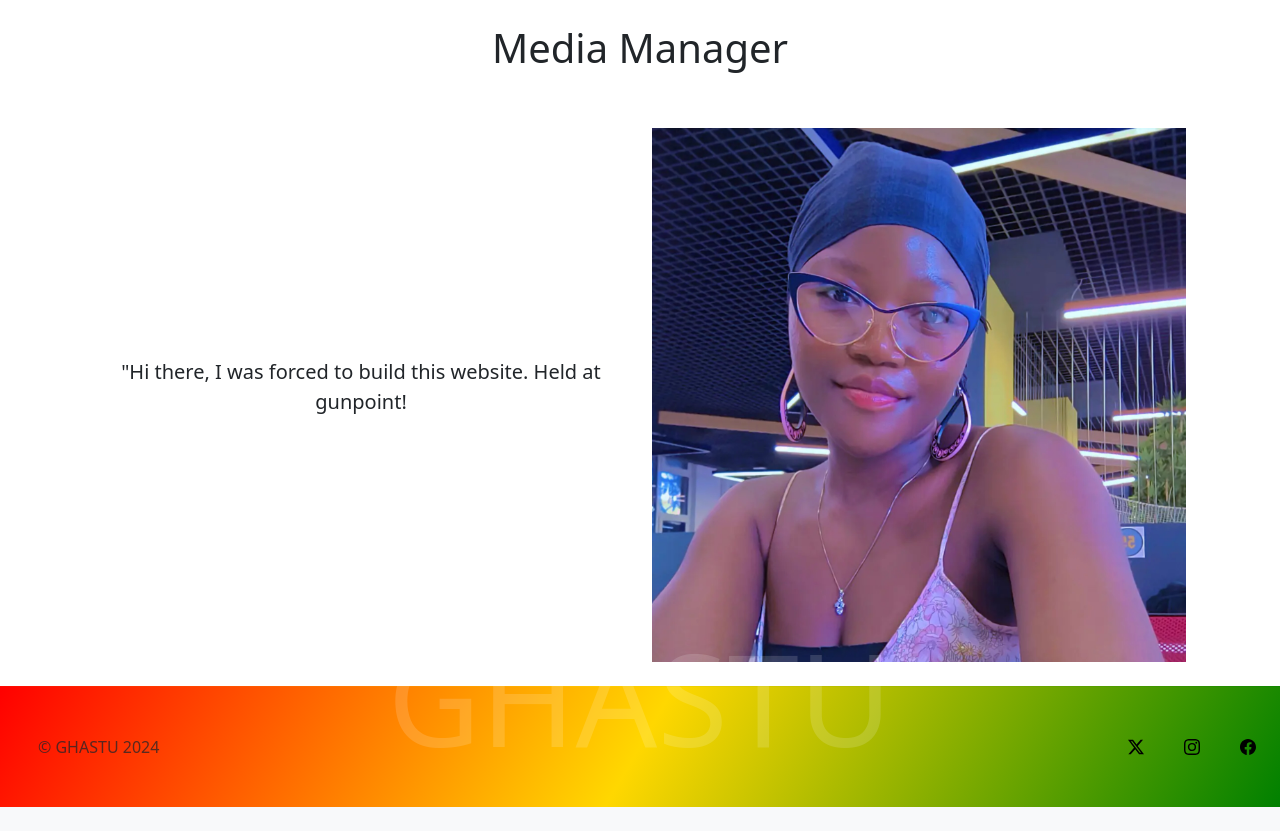
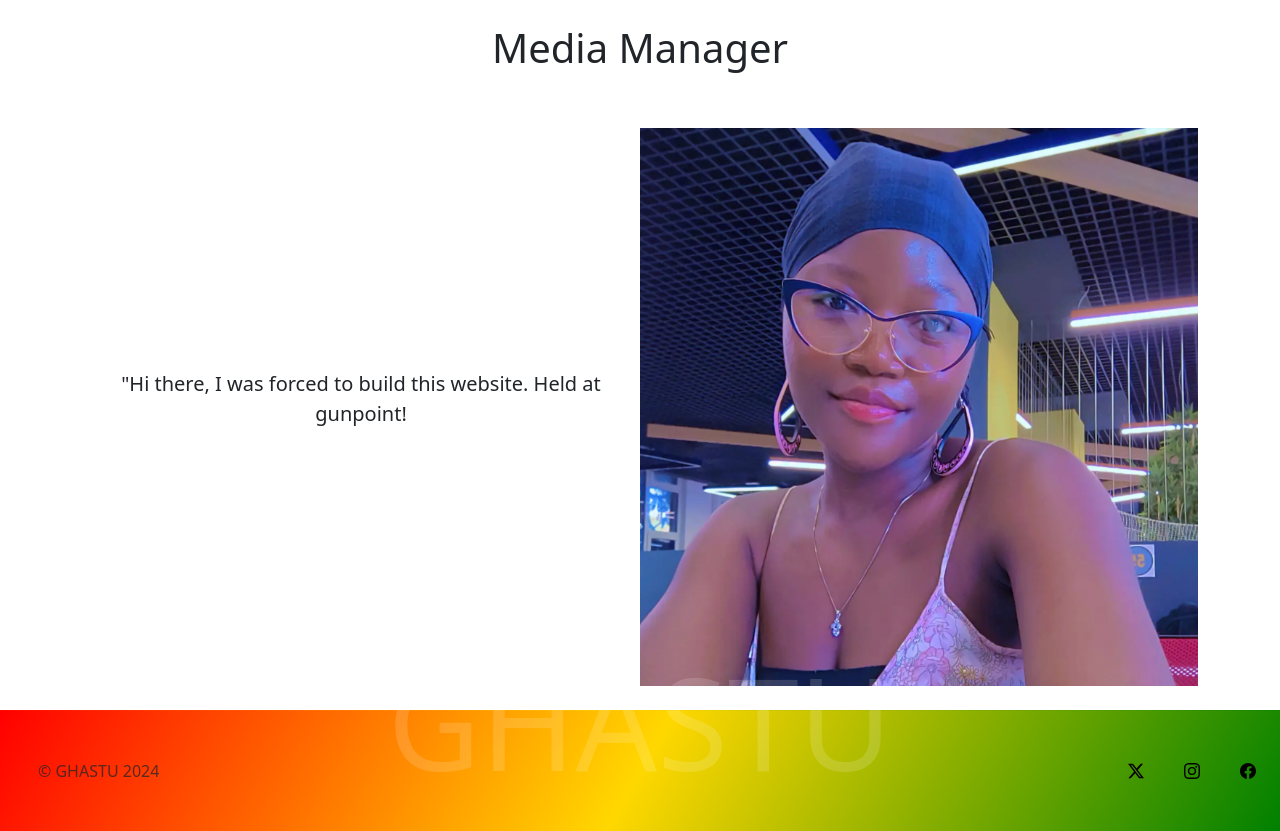
Before and after one commit to Selorme/GHASTU, a Flask app: page /media.html in a window 1280 px wide. Shown: the part 58-889 px from the top of the page. Before the commit the page ends 865 px from the top, so only its background shows below. Run offline with Flask 3, Linux system fonts and the light colour scheme.

Commit message:
updated the html files

```diff
--- a/templates/media.html
+++ b/templates/media.html
@@ -17,8 +17,8 @@
     <section class="container pt-4">
       <div class="row flex-lg-row-reverse align-items-center g-5">
         <h1 class="caption">Media Manager</h1>
-        <div class="col-10 col-sm-8 col-lg-6">
-          <img class="container" src="/static/img/Selorme-again.jpg" alt="Image of the media manager">
+        <div class="col-10 col-sm-8 col-lg-6 mx-auto">
+          <img class="d-block mx-auto img-fluid" src="/static/img/Selorme-again.jpg" alt="Image of the media manager">
         </div>
         <div class="col-lg-6">
           <p class="lead">"Hi there, I was forced to build this website. Held at gunpoint!</p>
--- a/templates/message.html
+++ b/templates/message.html
@@ -17,8 +17,8 @@
     <section class="container pt-4">
       <div class="row flex-lg-row-reverse align-items-center g-5">
         <h1 class="caption">Message from the President</h1>
-        <div class="col-10 col-sm-8 col-lg-6">
-          <img class="container" src="#" alt="Image of the president">
+        <div class="col-10 col-sm-8 col-lg-6 mx-auto">
+          <img class="d-block mx-auto img-fluid" src="#" alt="Image of the president">
         </div>
         <div class="col-lg-6">
           <p class="lead">"Lorem ipsum dolor sit amet, consectetur adipiscing elit. Donec vehicula interdum vulputate. Nulla mollis mattis tortor, venenatis eleifend orci ultrices et. Ut lobortis risus ex, quis eleifend nibh cursus in. Sed nec lacus eros. Nulla facilisi. Class aptent taciti sociosqu ad litora torquent per conubia nostra, per inceptos himenaeos. Vestibulum quis pretium risus. Donec id turpis et ligula tincidunt convallis vitae at dui. Nulla sed dapibus nisl, a accumsan ex. Curabitur aliquet augue quis nulla laoreet luctus. Curabitur nec pellentesque elit.</p>
--- a/templates/organizer.html
+++ b/templates/organizer.html
@@ -17,8 +17,8 @@
     <section class="container pt-4">
       <div class="row flex-lg-row-reverse align-items-center g-5">
         <h1 class="caption">Organizer</h1>
-        <div class="col-10 col-sm-8 col-lg-6">
-          <img class="container" src="/static/img/nurudeen.jpg" alt="Nurudeen organizer">
+        <div class="col-10 col-sm-8 col-lg-6 mx-auto">
+          <img class="d-block mx-auto img-fluid" src="/static/img/nurudeen.jpg" alt="Nurudeen organizer">
         </div>
         <div class="col-lg-6">
           <p class="lead">"As the organizer of the Ghana Students Association in İstanbul, my goal is to foster a strong sense of community among Ghanaian students, create a supportive environment for academic and personal growth, and celebrate our rich culture. Together, we can achieve great things by supporting one another and staying connected as we navigate life in Türkiye"</p>
--- a/templates/president.html
+++ b/templates/president.html
@@ -17,8 +17,8 @@
     <section class="container pt-4">
       <div class="row flex-lg-row-reverse align-items-center g-5">
         <h1 class="caption">President</h1>
-        <div class="col-10 col-sm-8 col-lg-6">
-          <img class="container" src="#" alt="Image of the president">
+        <div class="col-10 col-sm-8 col-lg-6 mx-auto">
+          <img class="d-block mx-auto img-fluid" src="#" alt="Image of the president">
         </div>
         <div class="col-lg-6">
           <p class="lead">"Lorem ipsum dolor sit amet, consectetur adipiscing elit. Donec vehicula interdum vulputate. Nulla mollis mattis tortor, venenatis eleifend orci ultrices et. Ut lobortis risus ex, quis eleifend nibh cursus in. Sed nec lacus eros. Nulla facilisi. Class aptent taciti sociosqu ad litora torquent per conubia nostra, per inceptos himenaeos. Vestibulum quis pretium risus. Donec id turpis et ligula tincidunt convallis vitae at dui. Nulla sed dapibus nisl, a accumsan ex. Curabitur aliquet augue quis nulla laoreet luctus. Curabitur nec pellentesque elit.</p>
--- a/templates/secretary.html
+++ b/templates/secretary.html
@@ -14,11 +14,11 @@
     {% include 'navbar.html' %}
 
 <!--the secretary section-->
-    <section class="container">
+    <section class="container pt-4">
       <div class="row flex-lg-row-reverse align-items-center g-5">
         <h1 class="caption">Secretary</h1>
-        <div class="col-10 col-sm-8 col-lg-6">
-          <img class="container" src="#" alt="Image of the secretary">
+        <div class="col-10 col-sm-8 col-lg-6 mx-auto">
+          <img class="d-block mx-auto img-fluid" src="#" alt="Image of the secretary">
         </div>
         <div class="col-lg-6">
           <p class="lead">"Lorem ipsum dolor sit amet, consectetur adipiscing elit. Donec vehicula interdum vulputate. Nulla mollis mattis tortor, venenatis eleifend orci ultrices et. Ut lobortis risus ex, quis eleifend nibh cursus in. Sed nec lacus eros. Nulla facilisi. Class aptent taciti sociosqu ad litora torquent per conubia nostra, per inceptos himenaeos. Vestibulum quis pretium risus. Donec id turpis et ligula tincidunt convallis vitae at dui. Nulla sed dapibus nisl, a accumsan ex. Curabitur aliquet augue quis nulla laoreet luctus. Curabitur nec pellentesque elit.</p>
--- a/templates/treasurer.html
+++ b/templates/treasurer.html
@@ -17,8 +17,8 @@
     <section class="container pt-4">
       <div class="row flex-lg-row-reverse align-items-center g-5">
         <h1 class="caption">Treasurer</h1>
-        <div class="col-10 col-sm-8 col-lg-6">
-          <img class="container" src="/static/img/Selorme.jpg" alt="Image of the treasurer">
+        <div class="col-10 col-sm-8 col-lg-6 mx-auto">
+          <img class="d-block mx-auto img-fluid" src="/static/img/Selorme.jpg" alt="Image of the treasurer">
         </div>
         <div class="col-lg-6">
           <p class="lead">"As you can clearly see, I have to do everything myself around here!</p>
```
Also changed, not shown: static/css/styles.css (line endings or trailing spaces).
